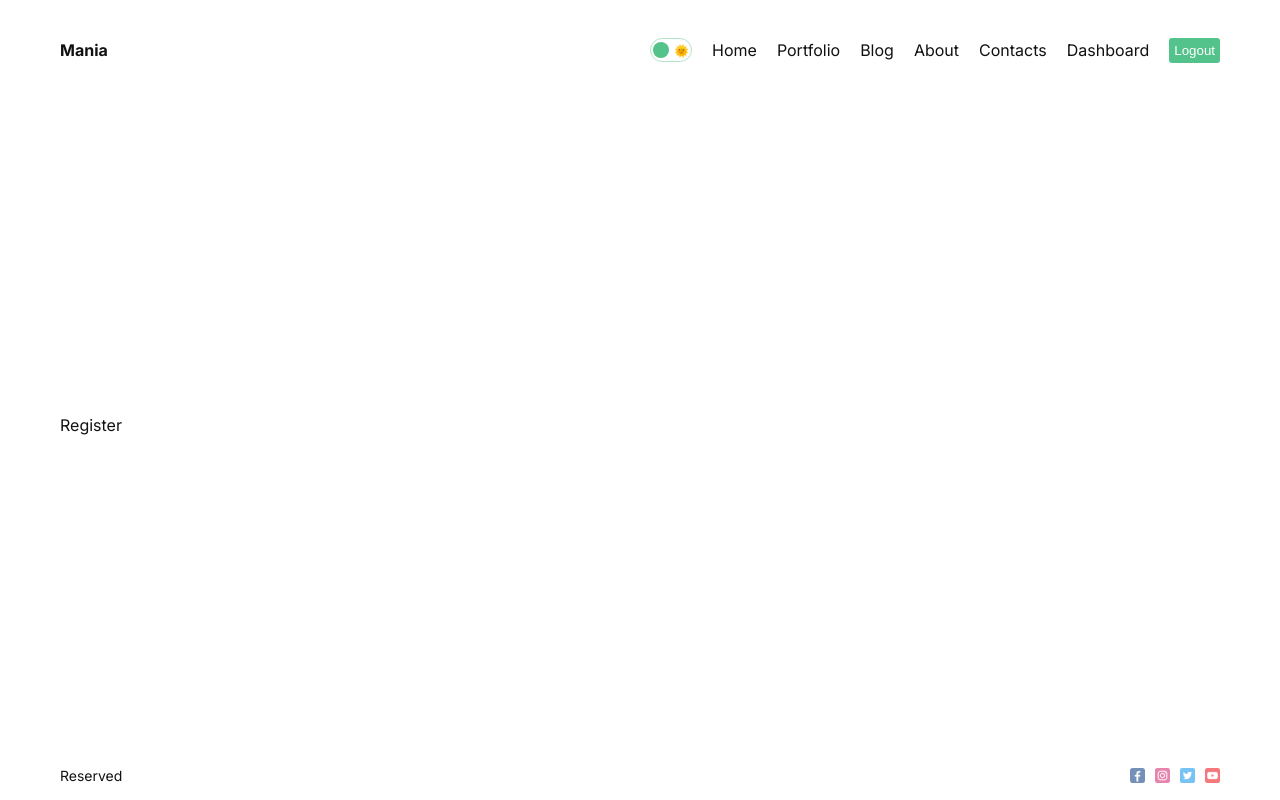
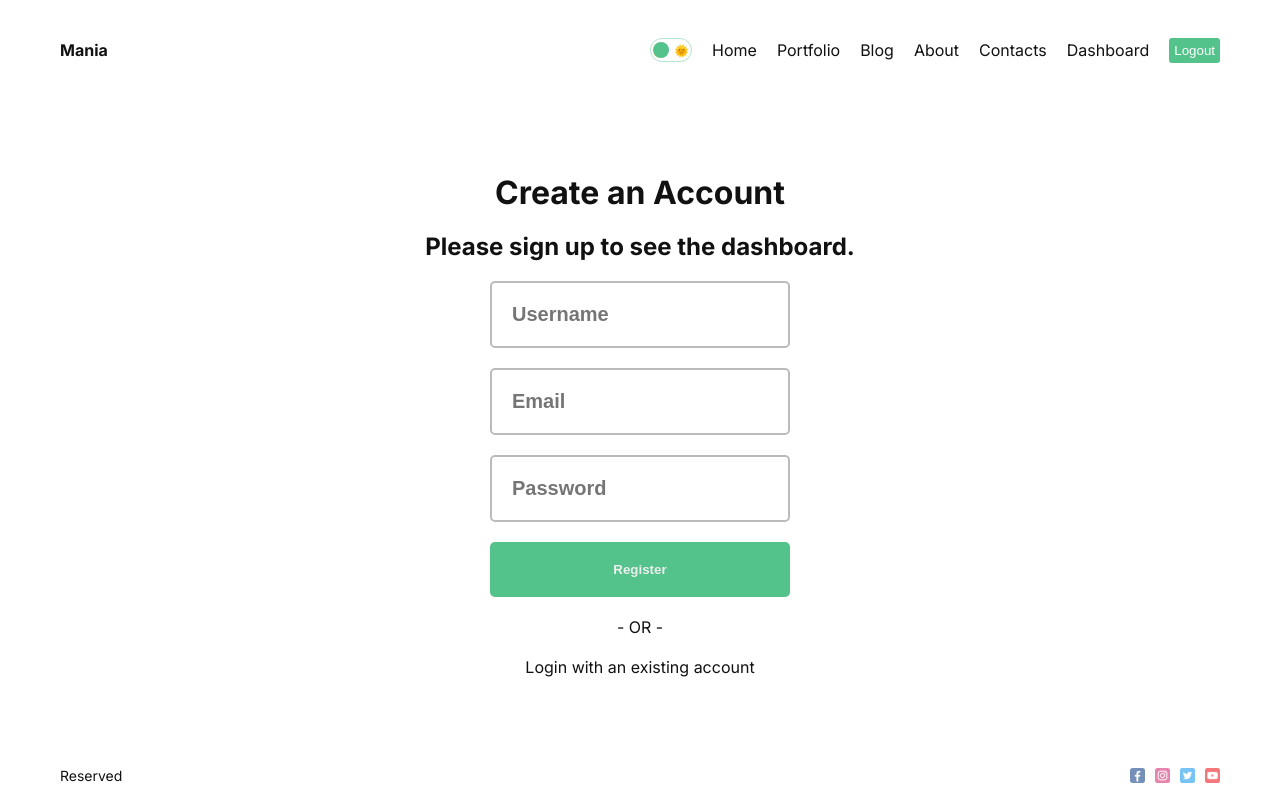
Before and after one commit to Vlad78/front, a Next.js app: page /dashboard/register in a window 1280 px wide. Built offline with nearby package versions, Linux system fonts and the light colour scheme.

Commit message:
feat: login, register

```diff
--- a/package.json
+++ b/package.json
@@ -9,15 +9,18 @@
     "lint": "next lint"
   },
   "dependencies": {
+    "bcryptjs": "^2.4.3",
     "eslint": "8.46.0",
     "eslint-config-next": "13.4.13",
     "mongoose": "^7.4.2",
     "next": "13.4.13",
+    "next-auth": "^4.23.0",
     "react": "18.2.0",
     "react-dom": "18.2.0",
     "swr": "^2.2.0"
   },
   "devDependencies": {
+    "@types/bcryptjs": "^2.4.2",
     "@types/next": "^9.0.0",
     "@types/node": "20.4.9",
     "@types/react": "^18.2.19"
--- a/src/app/dashboard/(auth)/register/page.jsx
+++ b/src/app/dashboard/(auth)/register/page.jsx
@@ -1,7 +1,56 @@
-import React from "react";
+"use client";
+import React, { useState } from "react";
+import styles from "./page.module.css";
+import Link from "next/link";
+import { useRouter } from "next/navigation";
 
 const Register = () => {
-  return <div>Register</div>;
+  const [error, setError] = useState(null);
+
+  const router = useRouter();
+
+  const handleSubmit = async (e) => {
+    e.preventDefault();
+    const name = e.target[0].value;
+    const email = e.target[1].value;
+    const password = e.target[2].value;
+
+    try {
+      const res = await fetch("/api/auth/register", {
+        method: "POST",
+        headers: {
+          "Content-Type": "application/json",
+        },
+        body: JSON.stringify({
+          name,
+          email,
+          password,
+        }),
+      });
+      res.status === 201 && router.push("/dashboard/login?success=Account has been created");
+    } catch (err) {
+      setError(err);
+      console.log(err);
+    }
+  };
+
+  return (
+    <div className={styles.container}>
+      <h1 className={styles.title}>Create an Account</h1>
+      <h2 className={styles.subtitle}>Please sign up to see the dashboard.</h2>
+      <form onSubmit={handleSubmit} className={styles.form}>
+        <input type="text" placeholder="Username" required className={styles.input} />
+        <input type="text" placeholder="Email" required className={styles.input} />
+        <input type="password" placeholder="Password" required className={styles.input} />
+        <button className={styles.button}>Register</button>
+        {error && "Something went wrong!"}
+      </form>
+      <span className={styles.or}>- OR -</span>
+      <Link className={styles.link} href="/dashboard/login">
+        Login with an existing account
+      </Link>
+    </div>
+  );
 };
 
 export default Register;
--- /dev/null
+++ b/src/app/dashboard/(auth)/register/page.module.css
@@ -0,0 +1,35 @@
+.container {
+  display: flex;
+  flex-direction: column;
+  gap: 20px;
+  align-items: center;
+  justify-content: center;
+}
+
+.form {
+  width: 300px;
+  display: flex;
+  flex-direction: column;
+  gap: 20px;
+}
+
+.input {
+  padding: 20px;
+  background-color: transparent;
+  color: #bbb;
+  border: 2px solid #bbb;
+  border-radius: 5px;
+  font-size: 20px;
+  font-weight: bold;
+}
+
+.button {
+  width: 300px;
+  padding: 20px;
+  cursor: pointer;
+  background-color: #53c28b;
+  border: none;
+  border-radius: 5px;
+  color: #eee;
+  font-weight: bold;
+}
--- a/src/app/layout.js
+++ b/src/app/layout.js
@@ -3,6 +3,8 @@
 import Navbar from "../components/navbar/Navbar";
 import Footer from "../components/footer/Footer";
 import { ThemeProvider } from "../context/ThemeContext";
+
+import AuthProvider from "../components/AuthProvider/AuthProvider";
 
 const inter = Inter({ subsets: ["latin"] });
 
@@ -16,11 +18,13 @@
     <html lang="en">
       <body className={inter.className}>
         <ThemeProvider>
-          <div className="container">
-            <Navbar />
-            {children}
-            <Footer />
-          </div>
+          <AuthProvider>
+            <div className="container">
+              <Navbar />
+              {children}
+              <Footer />
+            </div>
+          </AuthProvider>
         </ThemeProvider>
       </body>
     </html>
--- /dev/null
+++ b/src/components/AuthProvider/AuthProvider.jsx
@@ -0,0 +1,9 @@
+"use client";
+import React from "react";
+import { SessionProvider } from "next-auth/react";
+
+const AuthProvider = ({ children }) => {
+  return <SessionProvider>{children}</SessionProvider>;
+};
+
+export default AuthProvider;
--- a/src/context/ThemeContext.js
+++ b/src/context/ThemeContext.jsx
@@ -6,10 +6,14 @@
 
 export const ThemeProvider = ({ children }) => {
   const [themeMode, setThemeMode] = useState("light");
+  console.log("🚀 ~ file: ThemeContext.js:9 ~ ThemeProvider ~ themeMode:", themeMode);
 
   const toggle = () => {
-    console.log("check");
-    setThemeMode((prev) => (prev === "light" ? setThemeMode("dark") : setThemeMode("light")));
+    if (themeMode !== undefined) {
+      setThemeMode((prev) => (prev === "dark" ? setThemeMode("light") : setThemeMode("dark")));
+    } else {
+      setThemeMode("light");
+    }
   };
 
   return (
```
Also changed, not shown: src/app/api/auth/[...nextauth]/route.js (added, +13 -0 lines), src/app/api/auth/register/route.js (added, +29 -0 lines), src/app/dashboard/(auth)/login/page.jsx (+7 -1 lines), src/app/dashboard/page.jsx (+7 -1 lines), src/app/dashboard/(auth)/login/page.module.css (added), 2 other files (tests, documents, lock files or other folders).
